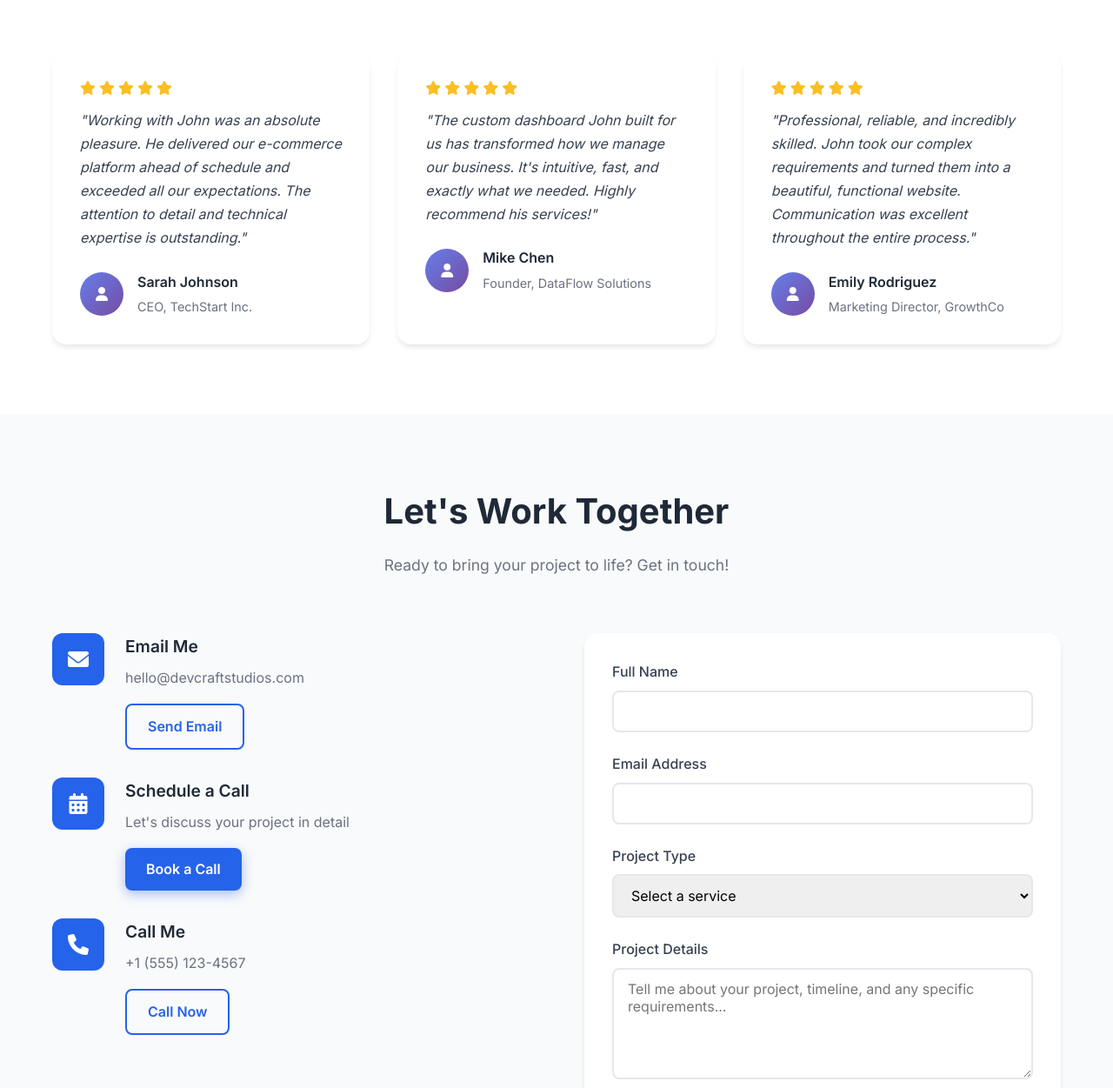
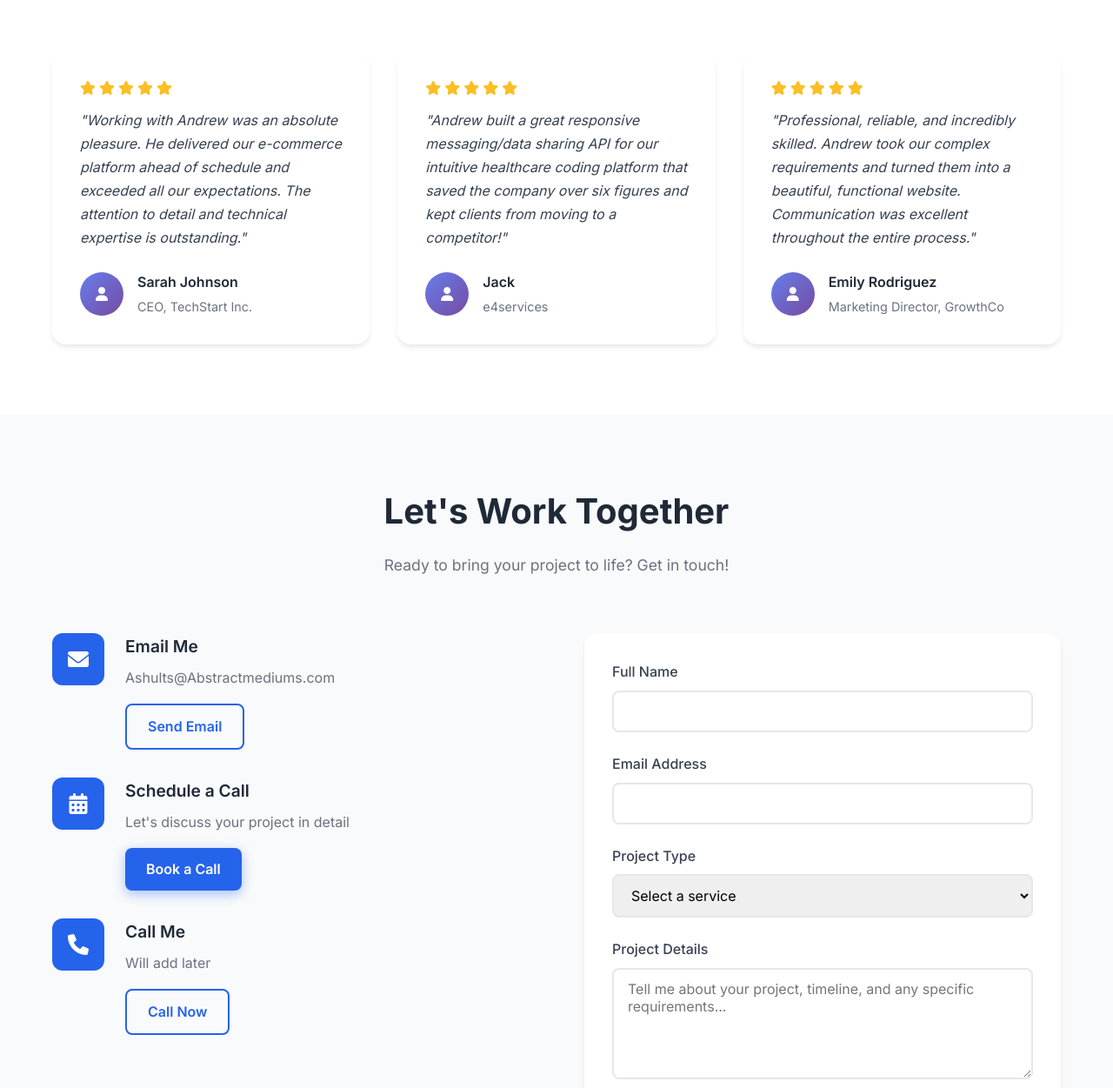
Before and after one commit to DrewShults/Codemediums, a plain HTML site: page index.html in a window 1280 px wide. Shown: the part 3651-4902 px from the top of the page at 87% size. Drawn offline with Linux system fonts and the light colour scheme.

Commit message:
Update index.html

```diff
--- a/index.html
+++ b/index.html
@@ -370,7 +370,7 @@
                             </div>
                         </div>
                         <div class="profile-info">
-                            <h3>John Developer</h3>
+                            <h3>Andrew Shults</h3>
                             <p>Full-Stack Developer</p>
                             <div class="profile-stats">
                                 <div class="stat">
@@ -410,7 +410,7 @@
                             <i class="fas fa-star"></i>
                             <i class="fas fa-star"></i>
                         </div>
-                        <p>"Working with John was an absolute pleasure. He delivered our e-commerce platform ahead of schedule and exceeded all our expectations. The attention to detail and technical expertise is outstanding."</p>
+                        <p>"Working with Andrew was an absolute pleasure. He delivered our e-commerce platform ahead of schedule and exceeded all our expectations. The attention to detail and technical expertise is outstanding."</p>
                     </div>
                     <div class="testimonial-author">
                         <div class="author-avatar">
@@ -432,15 +432,15 @@
                             <i class="fas fa-star"></i>
                             <i class="fas fa-star"></i>
                         </div>
-                        <p>"The custom dashboard John built for us has transformed how we manage our business. It's intuitive, fast, and exactly what we needed. Highly recommend his services!"</p>
+                        <p>"Andrew built a great responsive messaging/data sharing API for our intuitive healthcare coding platform that saved the company over six figures and kept clients from moving to a competitor!"</p>
                     </div>
                     <div class="testimonial-author">
                         <div class="author-avatar">
                             <i class="fas fa-user"></i>
                         </div>
                         <div class="author-info">
-                            <h4>Mike Chen</h4>
-                            <p>Founder, DataFlow Solutions</p>
+                            <h4>Jack</h4>
+                            <p>e4services</p>
                         </div>
                     </div>
                 </div>
@@ -454,7 +454,7 @@
                             <i class="fas fa-star"></i>
                             <i class="fas fa-star"></i>
                         </div>
-                        <p>"Professional, reliable, and incredibly skilled. John took our complex requirements and turned them into a beautiful, functional website. Communication was excellent throughout the entire process."</p>
+                        <p>"Professional, reliable, and incredibly skilled. Andrew took our complex requirements and turned them into a beautiful, functional website. Communication was excellent throughout the entire process."</p>
                     </div>
                     <div class="testimonial-author">
                         <div class="author-avatar">
@@ -485,8 +485,8 @@
                         </div>
                         <div class="contact-details">
                             <h3>Email Me</h3>
-                            <p>hello@devcraftstudios.com</p>
-                            <a href="mailto:hello@devcraftstudios.com" class="btn btn-outline">Send Email</a>
+                            <p>Ashults@Abstractmediums.com</p>
+                            <a href="mailto:Ashults@abstractmediums.com" class="btn btn-outline">Send Email</a>
                         </div>
                     </div>
                     <div class="contact-item">
@@ -505,7 +505,7 @@
                         </div>
                         <div class="contact-details">
                             <h3>Call Me</h3>
-                            <p>+1 (555) 123-4567</p>
+                            <p>Will add later</p>
                             <a href="tel:+15551234567" class="btn btn-outline">Call Now</a>
                         </div>
                     </div>
@@ -546,7 +546,7 @@
         <div class="container">
             <div class="footer-content">
                 <div class="footer-brand">
-                    <h3>DevCraft Studios</h3>
+                    <h3>Codemediums</h3>
                     <p>Crafting digital experiences that drive business growth.</p>
                 </div>
                 <div class="footer-links">
@@ -580,7 +580,7 @@
                 </div>
             </div>
             <div class="footer-bottom">
-                <p>&copy; 2024 DevCraft Studios. All rights reserved.</p>
+                <p>&copy; 2024 Abstractmediums. All rights reserved.</p>
             </div>
         </div>
     </footer>
```
